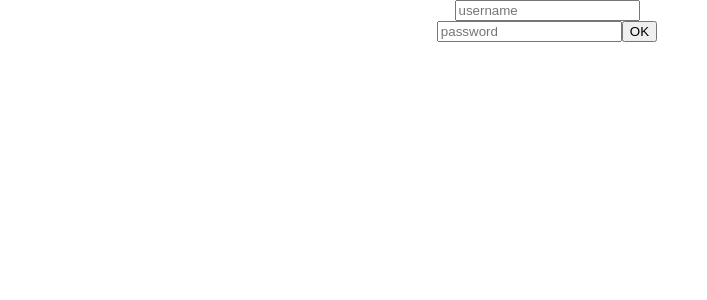
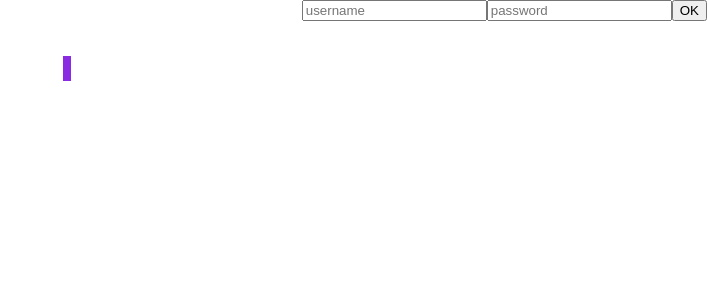
Before and after one commit to Deasel011/vue-stockgaze, a Vue app: page /#/dashboard in a window 1280 px wide. Shown: the top 300 px of the page, without its empty margins (573-1280 px from the left). Built offline with nearby package versions, Linux system fonts and the light colour scheme.

Commit message:
basic thingies...

```diff
--- a/package.json
+++ b/package.json
@@ -15,6 +15,7 @@
   },
   "dependencies": {
     "vue": "^2.5.2",
+    "vue-graph": "^0.4.1",
     "vue-router": "^3.0.1"
   },
   "devDependencies": {
--- a/src/components/Authentication.vue
+++ b/src/components/Authentication.vue
@@ -19,6 +19,5 @@ export default {
   position: absolute;
   right:0;
   top:0;
-  width:20em;
 }
 </style>
--- a/src/components/Dashboard.vue
+++ b/src/components/Dashboard.vue
@@ -1,12 +1,14 @@
 <template>
     <div class="dashboard">
-
+      <growth-stock/>
     </div>
 </template>
 
 <script>
+import GrowthStock from './GrowthStock'
 export default {
-  name: 'dashboard'
+  name: 'dashboard',
+  components: {GrowthStock}
 }
 </script>
 
--- /dev/null
+++ b/src/components/GrowthStock.vue
@@ -0,0 +1,26 @@
+<template>
+  <div class="growth">
+
+  </div>
+</template>
+
+<script>
+export default {
+  name: 'GrowthStock',
+  data: function () {
+    return {growths: [
+      {symbol: 'WEED', exchange: 'TSX', yearSlope: 0.6},
+      {symbol: 'RY', exchange: 'TSX', yearSlope: 0.3},
+      {symbol: 'APH', exchange: 'TSX', yearSlope: 0.4}
+    ]}
+  }
+}
+</script>
+
+<style scoped>
+.growth{
+  display:inline;
+  border: blueviolet 0.3em solid;
+  max-width: 14em;
+}
+</style>
--- a/src/components/Home.vue
+++ b/src/components/Home.vue
@@ -14,5 +14,7 @@ export default {
 </script>
 
 <style scoped>
-
+.home img{
+  margin-left: -1.6em;
+}
 </style>
--- a/src/router/index.js
+++ b/src/router/index.js
@@ -2,6 +2,7 @@ import Vue from 'vue'
 import Router from 'vue-router'
 import HelloWorld from '@/components/HelloWorld'
 import Home from '@/components/Home'
+import Dashboard from '@/components/Dashboard'
 
 Vue.use(Router)
 
@@ -15,6 +16,10 @@ export default new Router({
       path: '/',
       name: 'Home',
       component: Home
+    }, {
+      path: '/dashboard',
+      name: 'Dashboard',
+      component: Dashboard
     }
   ]
 })
```
